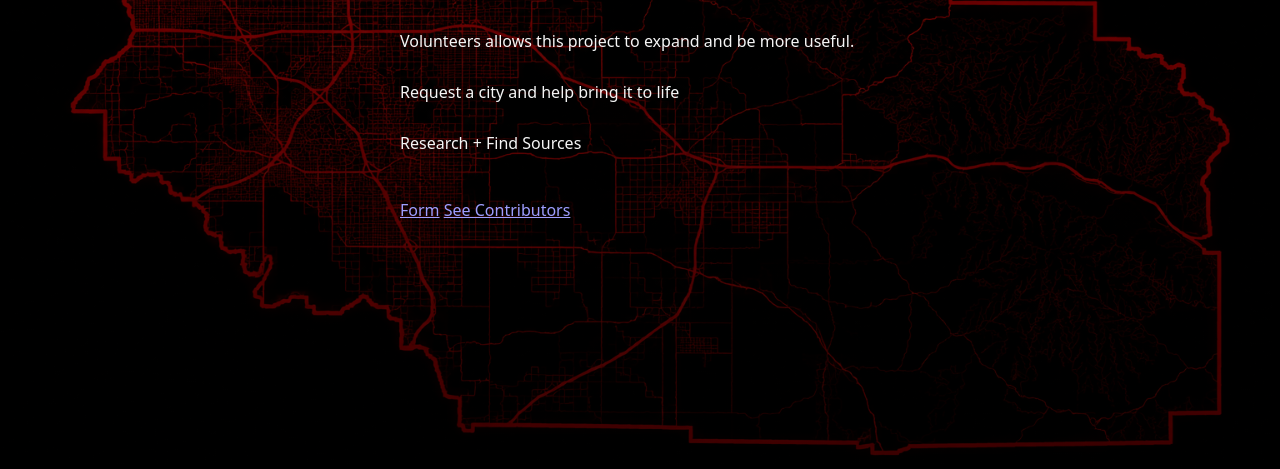
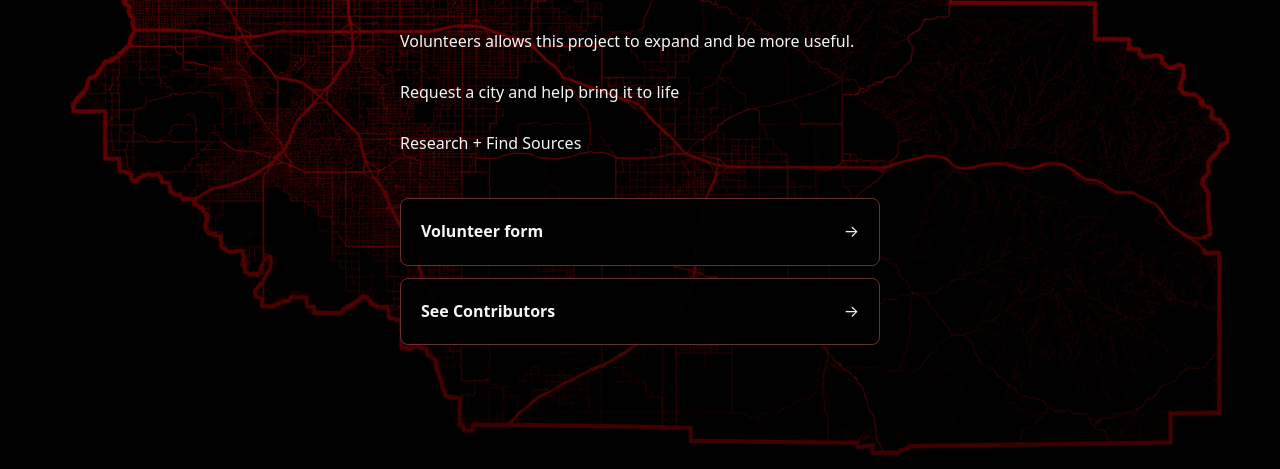
Before and after one commit to P-E-D-R-O-Gonzalez/IEaware, a website: page public/volunteer.html in a window 1280 px wide. Shown: the part 331-800 px from the top of the page. Drawn offline with Linux system fonts and the light colour scheme.

Commit message:
Update volunteer.html

```diff
--- a/public/volunteer.html
+++ b/public/volunteer.html
@@ -16,8 +16,22 @@
     </header>
     <img class="mobile-map" src="/images/inland-empire-wireframe.png" width="1536" height="1024" alt="">
     <p>Volunteers allows this project to expand and be more useful. <br><br> Request a city and help bring it to life <br><br>Research + Find Sources<br><br></p>
-    <a href="https://forms.gle/dyayXqX92adgstiE8">Form</a>
-    <a href="contributers.html">See Contributors</a>
+    <nav aria-label="Volunteer links">
+      <ul class="cities">
+        <li>
+          <a href="https://forms.gle/dyayXqX92adgstiE8">
+            <strong>Volunteer form</strong>
+            <span aria-hidden="true">&rarr;</span>
+          </a>
+        </li>
+        <li>
+          <a href="contributers.html">
+            <strong>See Contributors</strong>
+            <span aria-hidden="true">&rarr;</span>
+          </a>
+        </li>
+      </ul>
+    </nav>
   </main>
 </body>
 </html>
```
